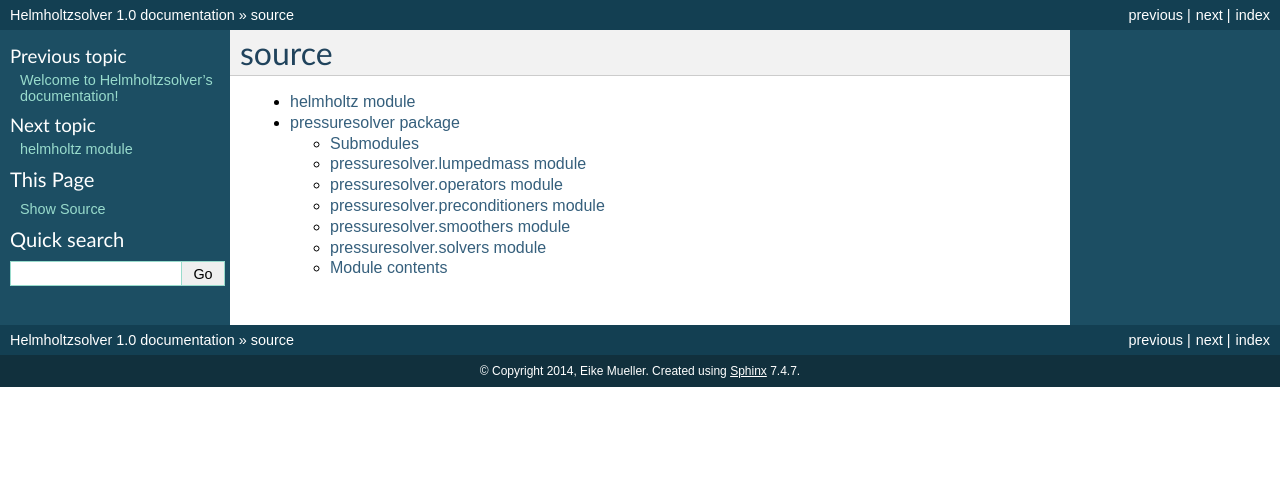
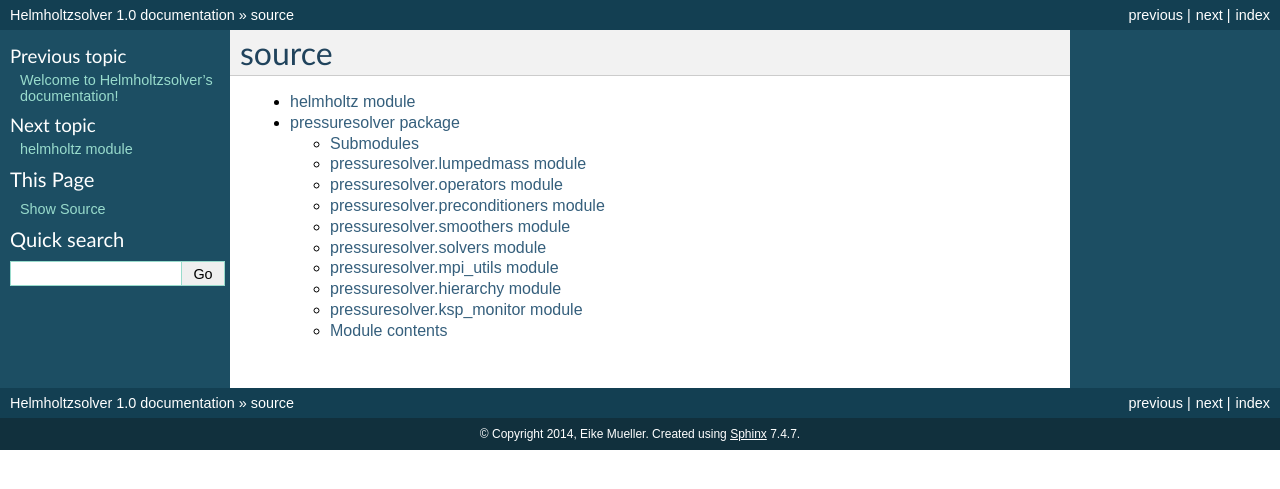
Before and after one commit to firedrakeproject/firedrake-helmholtzsolver, a Sphinx documentation site: the page built from doc/modules.rst, in a window 1280 px wide. Shown: the top 489 px of the page. Built offline with Sphinx 7.4.7, drawn with Linux system fonts in a browser that asks for light colours.

Commit message:
Updated documentation to include new modules.

```diff
--- a/doc/pressuresolver.rst
+++ b/doc/pressuresolver.rst
@@ -44,6 +44,29 @@ pressuresolver.solvers module
     :undoc-members:
     :show-inheritance:
 
+pressuresolver.mpi_utils module
+-------------------------------
+
+.. automodule:: pressuresolver.mpi_utils
+    :members:
+    :undoc-members:
+    :show-inheritance:
+
+pressuresolver.hierarchy module
+-------------------------------
+
+.. automodule:: pressuresolver.hierarchy
+    :members:
+    :undoc-members:
+    :show-inheritance:
+
+pressuresolver.ksp_monitor module
+---------------------------------
+
+.. automodule:: pressuresolver.ksp_monitor
+    :members:
+    :undoc-members:
+    :show-inheritance:
 
 Module contents
 ---------------
```
